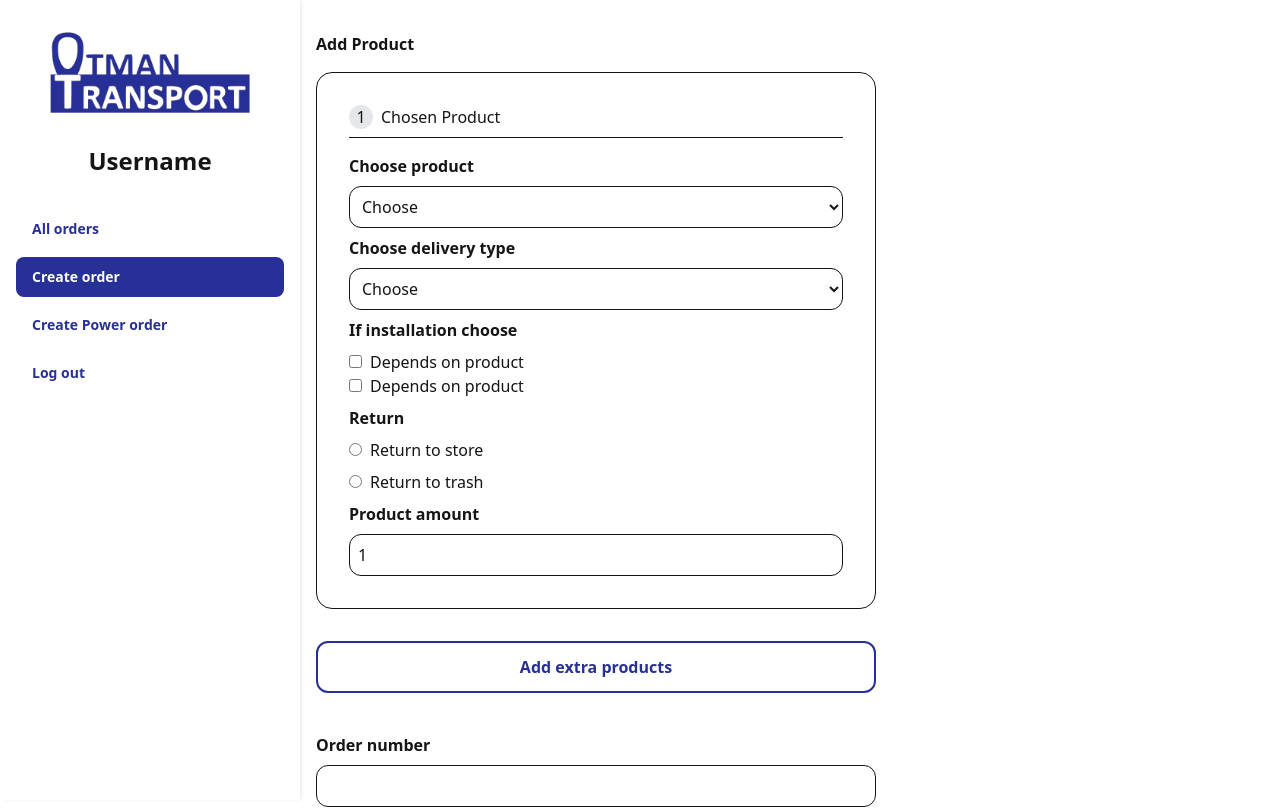
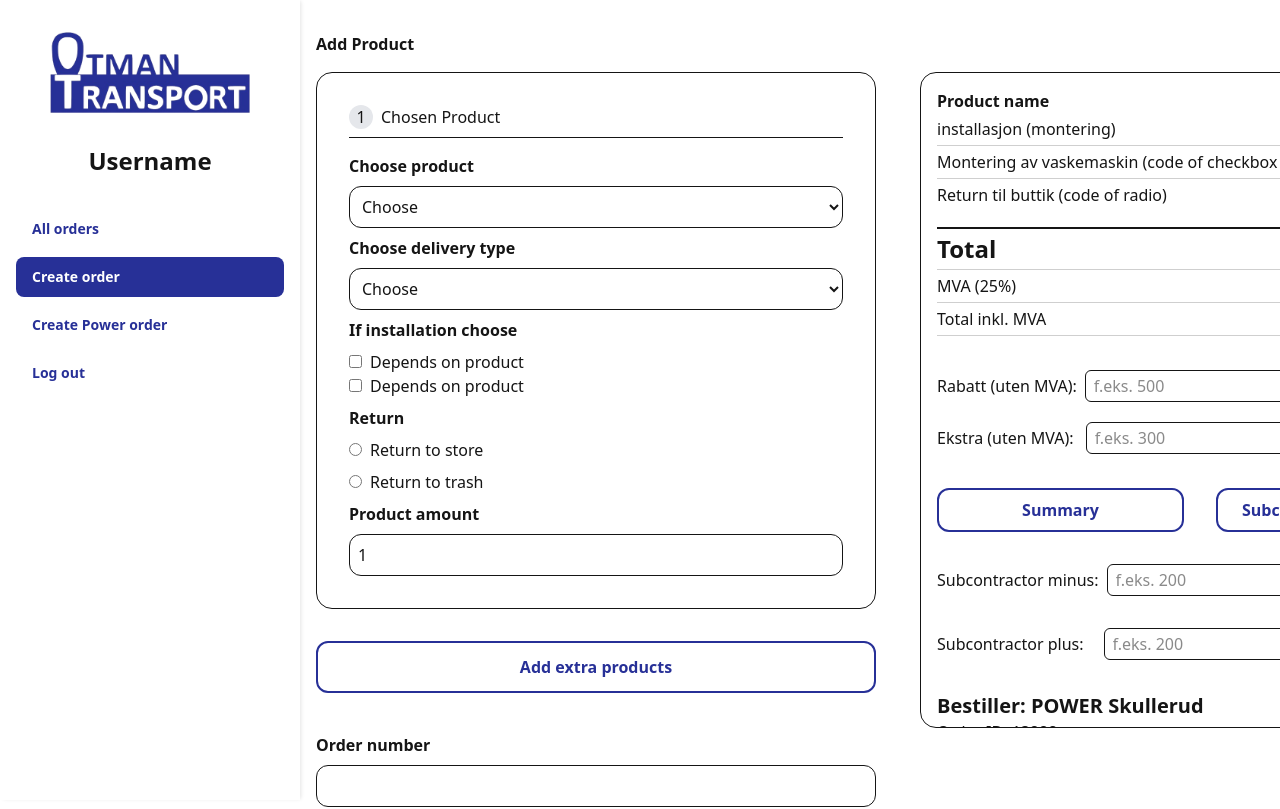
Before and after one commit to itworkotman-design/OTman, a Next.js app: page /booking/create in a window 1280 px wide. Shown: the top 809 px of the page. Built offline with nearby package versions, Linux system fonts and the light colour scheme.

Commit message:
calculator side

```diff
--- /dev/null
+++ b/app/_components/(booking)/CalculatorDisplay.tsx
@@ -0,0 +1,84 @@
+import { useState } from "react"
+
+export const CalculatorDisplay = () => {
+    const [rabatt, setRabatt] = useState("");
+    const [leggTil, setLegTil] = useState("");
+
+
+    return (
+        <>
+        <section className="w-140 border rounded-2xl px-4 max-h-[calc(100vh-9rem)] overflow-y-auto">
+
+            <div className="border-b-2 py-4">
+
+                <div className="">
+                    <h1 className="font-bold text-md">Product name</h1>
+                    <div className="priceRow">
+                        <h1>installasjon (montering)</h1>
+                        <p id="" className="font-semibold">0.00 NOK</p>
+                    </div>
+                    <div className="priceRow">
+                        <h1>Montering av vaskemaskin (code of checkbox for product)</h1>
+                        <p id="" className="font-semibold">0.00 NOK</p>
+                    </div>
+                    <div className="priceRow">
+                        <h1>Return til buttik (code of radio)</h1>
+                        <p id="" className="font-semibold">0.00 NOK</p>
+                    </div>
+                </div>
+
+            </div>
+
+            {/*Bottom half*/}
+            <div className="pb-4">
+
+                <div className="priceRow">
+                    <h1 className="font-bold text-2xl">Total</h1>
+                    <p id="totalSum" className="font-bold text-2xl">0.00 NOK</p>
+                </div>
+                <div className="priceRow">
+                    <h1 className="text-md">MVA (25%)</h1>
+                    <p id="mvaSum" className="font-semibold">0.00 NOK</p>
+                </div>
+                <div className="priceRow">
+                    <h1 className="text-md">Total inkl. MVA</h1>
+                    <p id="totalSumMVA" className="font-semibold">0.00 NOK</p>
+                </div>
+
+                {/*this should show only in Edit mode for admins*/}
+                <div id="editModeCalculator">
+                    <div className="mt-8 flex items-center">
+                        <h1 className="">Rabatt (uten MVA): </h1>
+                        <input id="rabattInput" type="text" value={rabatt} onChange={(e)=> setRabatt(e.target.value)} className="border ml-2 pl-2 h-8 rounded-md" placeholder="f.eks. 500"/>
+                        <button id="btnBrukRabatt" disabled={!rabatt.trim()} className="border-2 border-logoblue text-logoblue py-1 px-4 ml-2 rounded-xl font-bold hover:bg-logoblue cursor-pointer hover:text-white disabled:hover:bg-white disabled:hover:text-logoblue disabled:opacity-40 disabled:cursor-auto">Bruk rabatt</button>
+                    </div>
+                    <div className="mt-4 flex items-center">
+                        <h1 className="">Ekstra (uten MVA): </h1>
+                        <input id="ekstraRabattInput" type="text" onChange={(e)=> setLegTil(e.target.value)} className="border ml-3 pl-2 h-8 rounded-md" placeholder="f.eks. 300"/>
+                        <button id="btnLeggTil" disabled={!leggTil.trim()} className="border-2 border-logoblue text-logoblue py-1 px-4 ml-2 rounded-xl font-bold hover:bg-logoblue cursor-pointer hover:text-white disabled:hover:bg-white disabled:hover:text-logoblue disabled:opacity-40 disabled:cursor-auto">Legg til</button>
+                    </div>
+                    <div className="mt-8 flex justify-evenly">
+                        <button id="btnSummary" className="w-full border-2 border-logoblue text-logoblue py-2 px-4 rounded-xl font-bold hover:bg-logoblue cursor-pointer hover:text-white">Summary</button>
+                        <button id="btnSubcontractorSummary" className=" w-full ml-8 border-2 border-logoblue text-logoblue py-2 px-4 rounded-xl font-bold hover:bg-logoblue cursor-pointer hover:text-white">Subcontractor Summary</button>
+                    </div>
+
+                    <div className="mt-8 flex items-center">
+                        <h1 className="">Subcontractor minus: </h1>
+                        <input id="subcontractorMinusInput" type="text" className="border ml-2 pl-2 h-8 rounded-md" placeholder="f.eks. 200"/>
+                    </div>
+                    <div className="mt-8 flex items-center">
+                        <h1 className="">Subcontractor plus: </h1>
+                        <input id="subcontractorPlusInput" type="text" className="border ml-5 pl-2 h-8 rounded-md" placeholder="f.eks. 200"/>
+                    </div>
+                    <div id="existingOrderId" className="mt-8">
+                        <h1 className="text-xl font-semibold">Bestiller: POWER Skullerud</h1>
+                        <p>Ordre-ID: 13288</p>
+                    </div>
+
+                </div>
+            </div>
+        </section>
+
+        </>
+    )
+}
--- a/app/booking/create/page.tsx
+++ b/app/booking/create/page.tsx
@@ -2,6 +2,7 @@
 import { useState } from "react";
 import { ProductCard } from "@/app/_components/(booking)/ProductCard";
 import { PickupLocations } from "@/app/_components/(booking)/PickupLocations";
+import { CalculatorDisplay } from "@/app/_components/(booking)/CalculatorDisplay";
 
 export default function CreatePage(){
     const [cards, setCards] = useState([0])
@@ -15,6 +16,7 @@ export default function CreatePage(){
 
     return (
         <>
+        <main className="flex">
             <div className="w-full max-w-xl pl-4 pt-8">
             <h1 className="font-bold">Add Product</h1>
             {cards.map((id)=>(
@@ -158,6 +160,12 @@ export default function CreatePage(){
                     <button className="block w-full mb-20 mt-8 border-2 border-logoblue text-logoblue py-4 px-8 rounded-2xl cursor-pointer font-bold hover:bg-logoblue hover:text-white" type="submit">Submit</button>
                 </div>
             </div>
+            <div className="fixed left-230 top-18">
+                <CalculatorDisplay/>
+            </div>
+
+        </main>
+
 
         </>
     )
--- a/app/globals.css
+++ b/app/globals.css
@@ -40,3 +40,18 @@ p, ul, li, a, td {
 .animate-marquee {
   animation: marquee 50s linear infinite;
 }
+.priceRow {
+  border-bottom: 1px solid #cfcfcf;
+  padding-top: 4px;
+  padding-bottom: 4px;
+  display: flex;
+  justify-content: space-between;
+}
+
+.priceRow:last-child{
+  border-bottom: 0px solid #ff0101;
+  padding-top: 4px;
+  padding-bottom: 4px;
+  display: flex;
+  justify-content: space-between;
+}
```
Lines whose indentation alone changed are shown as unchanged.
